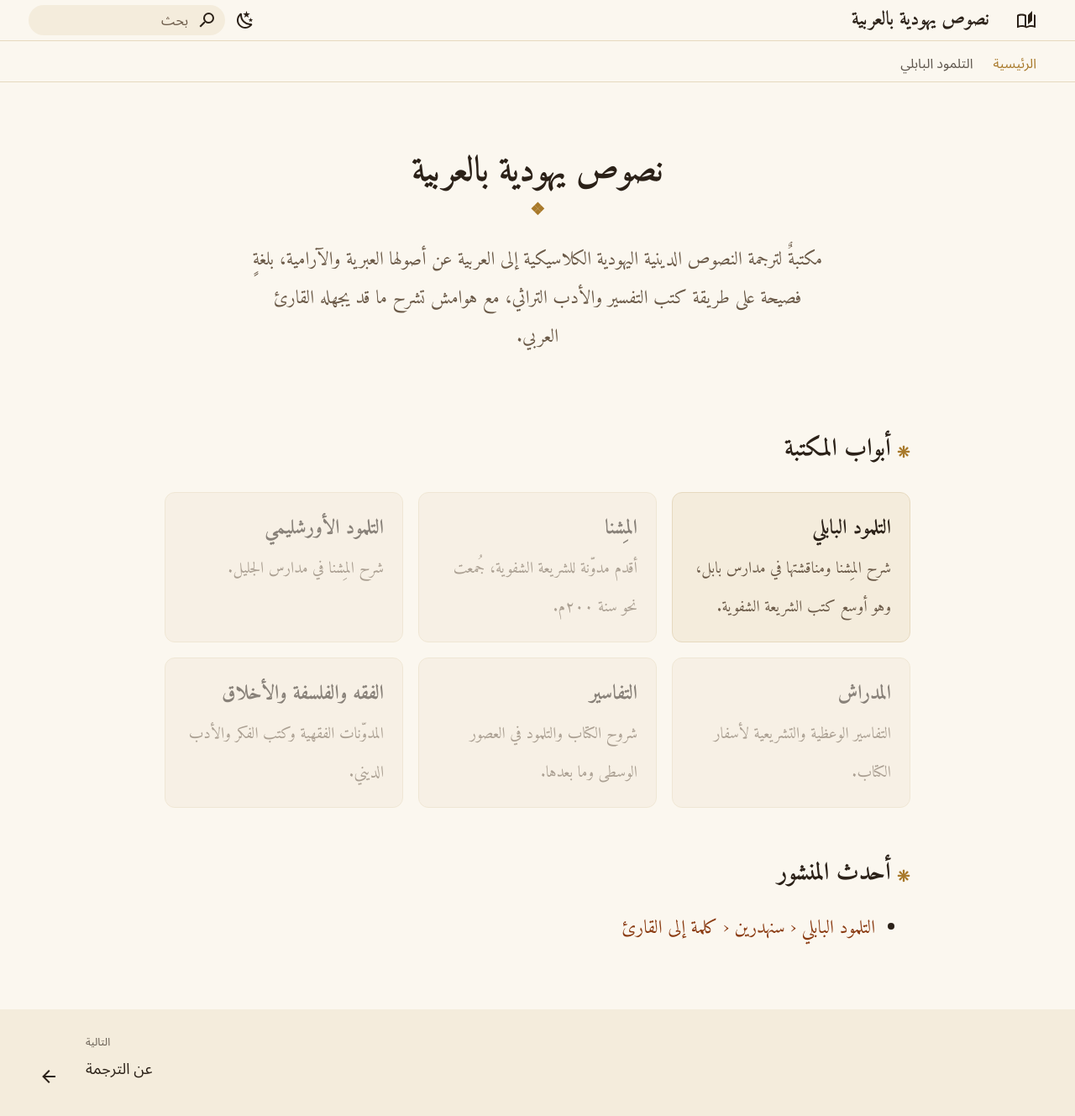
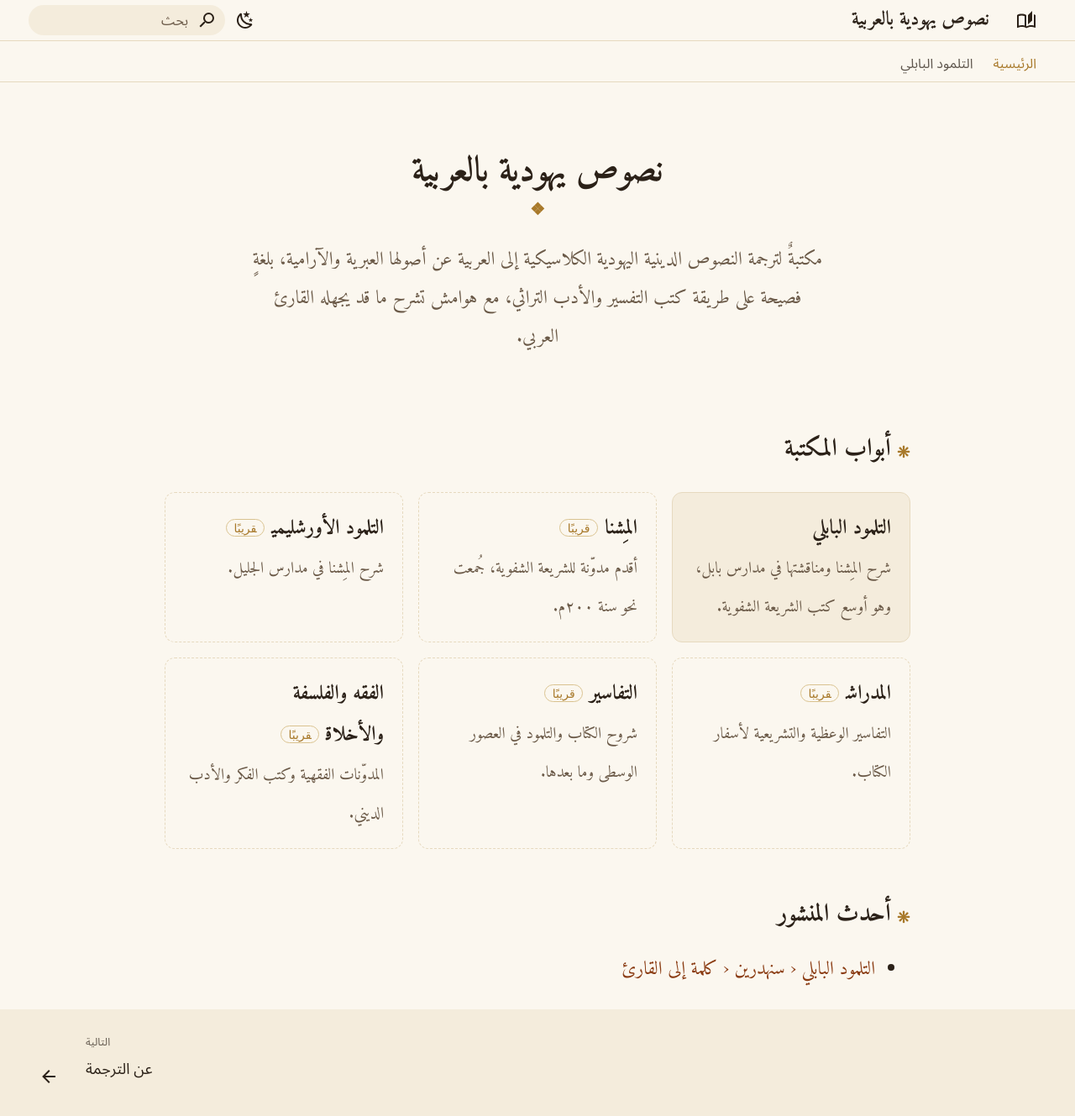
Before and after one commit to quaitian/jt, an MkDocs documentation site: the page built from docs/index.md, in a window 1280 px wide and 1342 px high. Shown: the top 1329 px of the window at 84% size. Built offline with MkDocs 1.6.1 and Material for MkDocs 9.7.7, drawn with Linux system fonts in a browser that asks for light colours.

Commit message:
تحسين وضوح النصوص الباهتة في الوضع الفاتح
Co-Authored-By: Claude Opus 5.5 <noreply@anthropic.com>
Claude-Session: https://claude.ai/code/session_01Bo3U8e6ZovMcMSu9mafY1n

```diff
--- a/docs/stylesheets/extra.css
+++ b/docs/stylesheets/extra.css
@@ -14,6 +14,8 @@
   --md-default-bg-color: var(--paper);
   --md-default-fg-color: var(--ink);
   --md-default-fg-color--light: var(--ink-soft);
+  --md-default-fg-color--lighter: #8c7a66;
+  --md-default-fg-color--lightest: #e8dcc6;
   --md-typeset-color: var(--ink);
   --md-typeset-a-color: #8a3b12;
   --md-primary-fg-color: var(--paper);
@@ -38,6 +40,8 @@
   --md-default-bg-color: var(--paper);
   --md-default-fg-color: var(--ink);
   --md-default-fg-color--light: var(--ink-soft);
+  --md-default-fg-color--lighter: #8f826c;
+  --md-default-fg-color--lightest: #2c251c;
   --md-typeset-color: var(--ink);
   --md-typeset-a-color: var(--gold);
   --md-primary-fg-color: var(--paper);
@@ -238,8 +242,24 @@
   color: var(--ink-soft);
   line-height: 1.7;
 }
-.shelf--soon {
-  opacity: 0.55;
+.md-typeset .shelf--soon {
+  background: transparent;
+  border-style: dashed;
+}
+.shelf--soon b::after {
+  content: "قريبًا";
+  font-family: system-ui, sans-serif;
+  font-size: 0.7rem;
+  font-weight: 400;
+  color: var(--gold);
+  border: 1px solid var(--gold-soft);
+  border-radius: 999px;
+  padding: 0 0.6em;
+  margin-inline-start: 0.6em;
+  vertical-align: middle;
+}
+.shelf--soon b {
+  display: block;
 }
 
 /* ===== الفهرس الجانبي ===== */
@@ -253,6 +273,22 @@
   font-size: 0.85rem;
 }
 
+/* عنوان القائمة الجانبية على الهاتف */
+.md-nav--primary .md-nav__title {
+  background: var(--paper-2);
+  color: var(--ink);
+}
+.md-nav--primary .md-nav__title[for="__drawer"] {
+  background: var(--paper-2);
+  color: var(--ink);
+}
+.md-sidebar--primary .md-sidebar__scrollwrap {
+  background: var(--paper);
+}
+.md-nav__link {
+  color: var(--ink);
+}
+
 /* ===== الهاتف ===== */
 @media screen and (max-width: 44.9375em) {
   .md-typeset {
```
Also changed, not shown: docs/index.md (+1 -0 lines).
